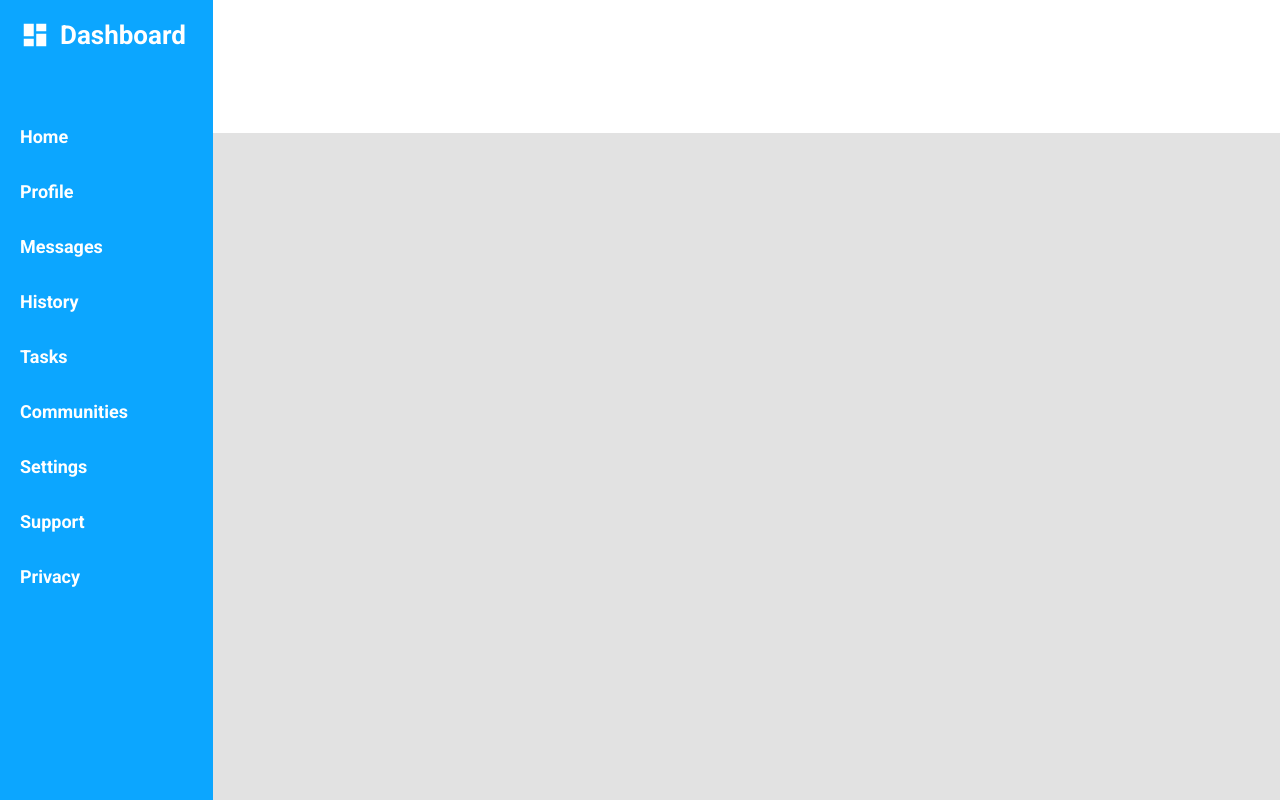
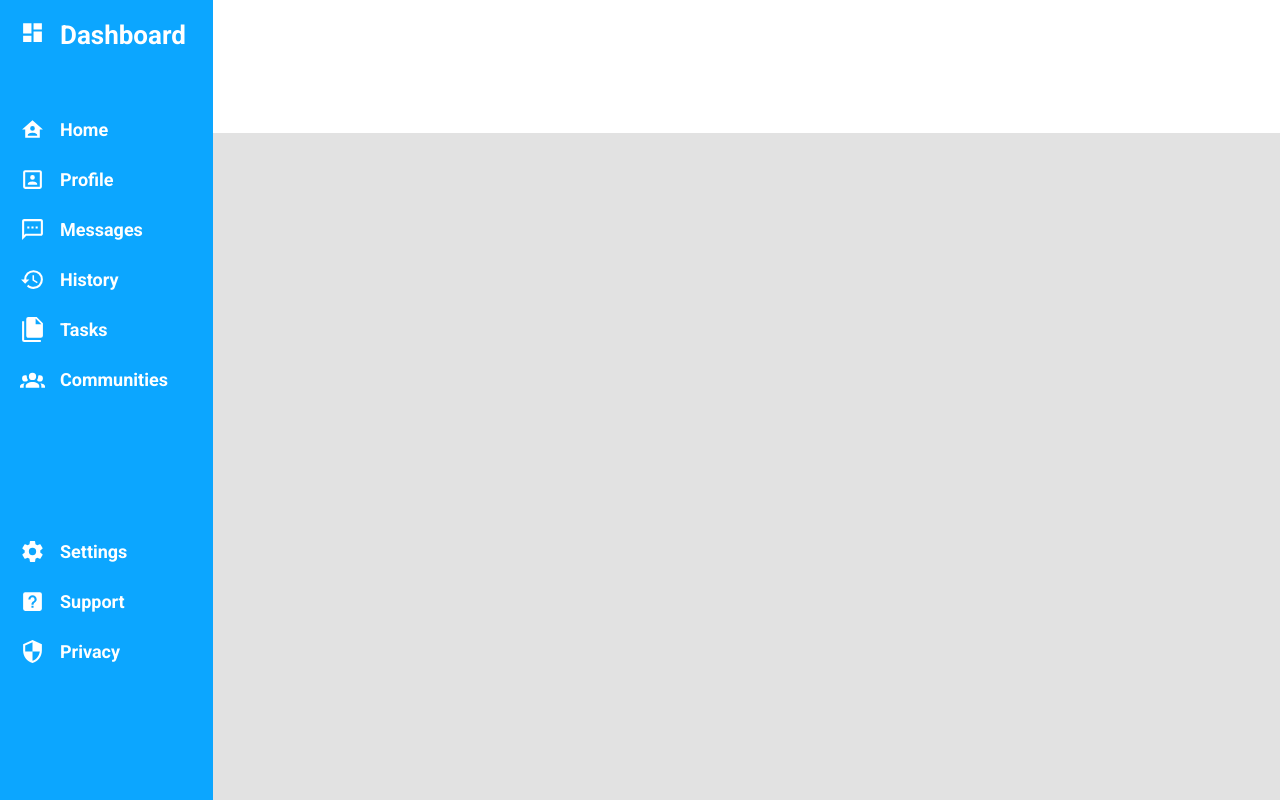
Before and after one commit to alexdumitruu/odin-admin-dashboard, a plain HTML site: page index.html in a window 1280 px wide. Drawn offline with Linux system fonts and the light colour scheme.

Commit message:
finished sidebar

```diff
--- a/index.html
+++ b/index.html
@@ -16,26 +16,44 @@
                 <p>Dashboard</p>
             </div>
             <div class="middle-part">
-                <img class="icon">
+                <div>
+                    <img src="/icons/home-account.svg" class="icon">
                     <p>Home</p>
-                <img class="icon">
+                </div>
+                <div>
+                    <img src="/icons/account-box-outline.svg" class="icon">
                     <p>Profile</p>
-                <img class="icon">
+                </div>
+                <div>
+                    <img src="/icons/message-processing-outline.svg" class="icon">
                     <p>Messages</p>
-                <img class="icon">
+                </div>
+                <div>
+                    <img src="/icons/history.svg" class="icon">
                     <p>History</p>
-                <img class="icon">
+                </div>
+                <div>
+                    <img src="/icons/file-multiple.svg" class="icon">
                     <p>Tasks</p>
-                <img class="icon">
+                </div>
+                <div>
+                    <img src="icons/account-group.svg" class="icon">
                     <p>Communities</p>
                 </div>
+            </div>
             <div class="bottom-part">
-                <img class="icon">
+                <div>
+                    <img src="icons/cog.svg" class="icon">
                     <p>Settings</p>
-                <img class="icon">
+                </div>
+                <div>
+                    <img src="icons/help-box.svg" class="icon">
                     <p>Support</p>
-                <img class="icon">
+                </div>
+                <div>
+                    <img src="icons/security.svg" class="icon">
                     <p>Privacy</p>
+                </div>
             </div>
         </div>
 
--- a/styles.css
+++ b/styles.css
@@ -18,7 +18,7 @@
 
 .sidebar {
     display: grid;
-    grid-template-rows: 0.3fr 1fr 1.5fr;
+    grid-template-rows: 1fr 5fr 3fr;
     grid-column: 1 / 2;
     grid-row: 1 / 3;
     background-color: rgb(12, 166, 255);
@@ -33,7 +33,7 @@
 }
 
 .icon {
-    height: 30px;
+    height: 25px;
     filter: invert(100%) sepia(0%) saturate(7500%) hue-rotate(213deg) brightness(105%) contrast(103%);
 }
 
@@ -41,13 +41,34 @@
     font-size: 26px;
     display: flex;
     justify-content: flex-start;
-    gap: 10px;
+    gap: 15px;
 }
 
-/* .middle-part, .bottom-part {
+.middle-part {
     display: grid;
-    grid-template: 1fr 3fr / repeat();
-} */
+    grid-template: repeat(6, 50px) / 1fr;
+    padding-bottom: 20px;
+}
+
+.middle-part > div {
+    display: flex;
+    justify-content: flex-start;
+    align-items: center;
+    gap: 15px;
+}
+
+.bottom-part {
+    display: grid;
+    grid-template: repeat(3, 50px) / 1fr;
+    padding-bottom: 20px;
+}
+
+.bottom-part > div {
+    display: flex;
+    justify-content: flex-start;
+    align-items: center;
+    gap: 15px;
+}
 
 .header {
     background-color: white;
```
Also changed, not shown: icons/account-box-outline.svg (added), icons/account-group.svg (added), icons/cog.svg (added), icons/file-multiple.svg (added), icons/help-box.svg (added), icons/history.svg (added), icons/home-account.svg (added), icons/message-processing-outline.svg (added), icons/security.svg (added). Lines whose indentation alone changed are shown as unchanged.
